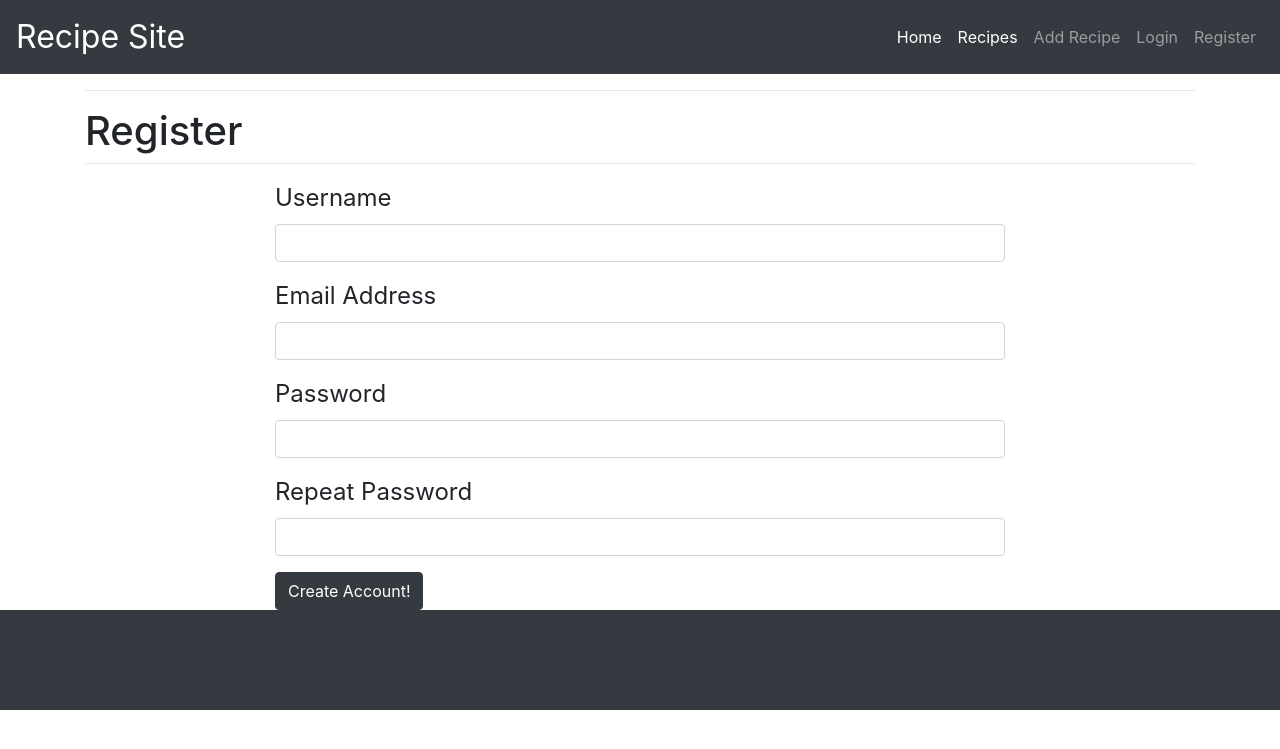
After one commit to marty-wickham/milestone-project3, a Flask app: page /register in a window 1280 px wide. The commit adds this page. Shown: the top 749 px of the page. Run offline with Flask 2, Linux system fonts and the light colour scheme; some libraries are stand-ins or nearby versions.

Commit message:
Added a footer, with some links to be styled, made a template for the page heading

```diff
--- a/app.py
+++ b/app.py
@@ -1,13 +1,15 @@
 import os
 import env
-from flask import Flask, render_template, redirect, request, url_for
+from flask import Flask, render_template, redirect, request, url_for, session
 from flask_pymongo import PyMongo
 from bson.objectid import ObjectId
+import bcrypt
 
 app = Flask(__name__)
 
 app.config["MONGODB_NAME"] = 'milestone-project'
 app.config["MONGO_URI"] = os.getenv('MONGO_URI', 'mongodb://localhost')
+app.config["SECRET_KEY"] = os.getenv('SECRET_KEY')
 
 mongo = PyMongo(app)
 
@@ -16,6 +18,38 @@ mongo = PyMongo(app)
 @app.route('/index')
 def index():
     return render_template("index.html", recipes=mongo.db.recipes.find())
+
+"""
+@app.route('/login', methods=['POST', 'GET'])
+def login():
+    users = mongo.db.users
+    login_user = users.find_one({'username': request.form['username']})
+
+    if login_user:
+        if bcrypt.hashpw(request.form['password'].encode('utf-8'), login_user['password'].encode('utf-8')) == login_user['password'].encode('utf-8'):
+            session['username'] = request.form['username']
+            return redirect(url_for('login'))
+
+    return "Invalid username/password combination"
+"""
+
+
+@app.route('/register', methods=['GET', 'POST'])
+def register():
+    if request.method == 'POST':
+        users = mongo.db.users
+        existing_user = users.find_one({'username': request.form.get('username')})
+
+        if existing_user is None:
+            hashpass = bcrypt.hashpw(request.form['password'].encode('utf-8'), bcrypt.gensalt())
+            users.insert_one({'username': request.form['username'],
+                              'email': request.form['email'],
+                              'password': hashpass})
+            session['username'] = request.form['username']
+            return redirect(url_for('index'))
+
+        return 'That username already exists!'
+    return render_template('register.html')
 
 
 @app.route('/get_recipes')
--- a/static/css/style.css
+++ b/static/css/style.css
@@ -17,3 +17,10 @@ img {
 .form-group {
     font-size: 1.5em;
 }
+
+footer {
+    background-color: #343a40;
+    color: #fff;
+    min-height: 100px;
+    margin: 0;
+}
--- a/templates/base.html
+++ b/templates/base.html
@@ -37,19 +37,73 @@
 						<a class="nav-link" href="{{url_for('add_recipe')}}">Add Recipe</a>
 					</li>
 					<li class="nav-item">
-						<a class="nav-link" href="#">Login</a>
+						<a class="nav-link" href="">Login</a>
 					</li>
 					<li class="nav-item">
-						<a class="nav-link" href="#">Register</a>
+						<a class="nav-link" href="{{url_for('register')}}">Register</a>
 					</li>
 				</ul>
 			</div>
 		</nav>
 	</header>
-	<div class="container">
-		{% block content %}
-		{% endblock %}
-	</div>
+	<section id="main-content">
+		<div class="container">
+			<hr class="mt-3">
+			<div class="row mt-3">
+				<div class="col">
+					{% block heading %}
+					{% endblock %}
+				</div>
+			</div>
+			<hr class="mt-0">
+			{% block content %}
+			{% endblock %}
+		</div>
+	</section>
+	<footer>
+		<div id="footer" class="container">
+			<div class="row">
+				<ul class="list-inline social-links">
+					<li class="list-inline-item">
+						<a target="_blank" href="#">
+							<i class="fa fa-facebook" aria-hidden="true"></i>
+							<span class="sr-only">Facebook</span>
+						</a>
+					</li>
+					<li class="list-inline-item">
+						<a target="_blank" href="#">
+							<i class="fa fa-twitter" aria-hidden="true"></i>
+							<span class="sr-only">Twitter</span>
+						</a>
+					</li>
+					<li class="list-inline-item">
+						<a target="_blank" href="#">
+							<i class="fa fa-linkedin" aria-hidden="true"></i>
+							<span class="sr-only">LinkedIn</span>
+						</a>
+					</li>
+					<li class="list-inline-item">
+						<a target="_blank" href="#">
+							<i class="fa fa-pinterest" aria-hidden="true"></i>
+							<span class="sr-only">Pinterest</span>
+						</a>
+					</li>
+					<li class="list-inline-item">
+						<a target="_blank" href="#">
+							<i class="fa fa-instagram" aria-hidden="true"></i>
+							<span class="sr-only">Instagram</span>
+						</a>
+					</li>
+					<li class="list-inline-item">
+						<a target="_blank" href="#">
+							<i class="fa fa-youtube" aria-hidden="true"></i>
+							<span class="sr-only">YouTube</span>
+						</a>
+					</li>
+				</ul>
+			</div>
+		</div>
+	</footer>
 	<script src="https://cdnjs.cloudflare.com/ajax/libs/jquery/3.4.1/jquery.min.js"
 		integrity="sha256-CSXorXvZcTkaix6Yvo6HppcZGetbYMGWSFlBw8HfCJo=" crossorigin="anonymous"></script>
 	<script src="https://cdn.jsdelivr.net/npm/popper.js@1.16.0/dist/umd/popper.min.js"
--- a/templates/recipe.html
+++ b/templates/recipe.html
@@ -25,7 +25,7 @@
 			<p>
 				{{recipe.method}}
 			</p>
-			<a class="btn btn-primary" href="{{url_for('edit_recipe', recipe_id=recipe._id)}}" role="button">Edit
+			<a class="btn btn-dark" href="{{url_for('edit_recipe', recipe_id=recipe._id)}}" role="button">Edit
 				Recipe</a>
 		</div>
 		<div class="col-md-6">
--- /dev/null
+++ b/templates/register.html
@@ -0,0 +1,29 @@
+{% extends "base.html" %}
+{% block heading %}
+<h1 class="page-heading">Register</h1>
+{% endblock %}
+{% block content %}
+<div class="row">
+	<div class="col-md-8 offset-md-2">
+		<form action="{{url_for('register')}}" method="POST">
+			<div class="form-group">
+				<label for="username">Username</label>
+				<input type="text" class="form-control" id="username" name="username" required>
+		    </div>
+            <div class="form-group">
+				<label for="email">Email Address</label>
+				<input type="email" class="form-control" id="email" name="email" required>
+		    </div>
+            <div class="form-group">
+				<label for="password">Password</label>
+				<input type="password" class="form-control" id="password" name="password" required>
+		    </div>
+            <div class="form-group">
+				<label for="r-password">Repeat Password</label>
+				<input type="password" class="form-control" id="r-password" name="r-password" required>
+		    </div>
+			<button type="submit" class="btn btn-dark" name="action">Create Account!</button>
+		</form>
+	</div>
+</div>
+{% endblock %}
```
Also changed, not shown: templates/add-recipe.html (+5 -8 lines), templates/edit-recipe.html (+5 -7 lines), templates/index.html (+39 -4 lines), templates/login.html (added, +21 -0 lines), templates/recipes.html (+4 -7 lines).
